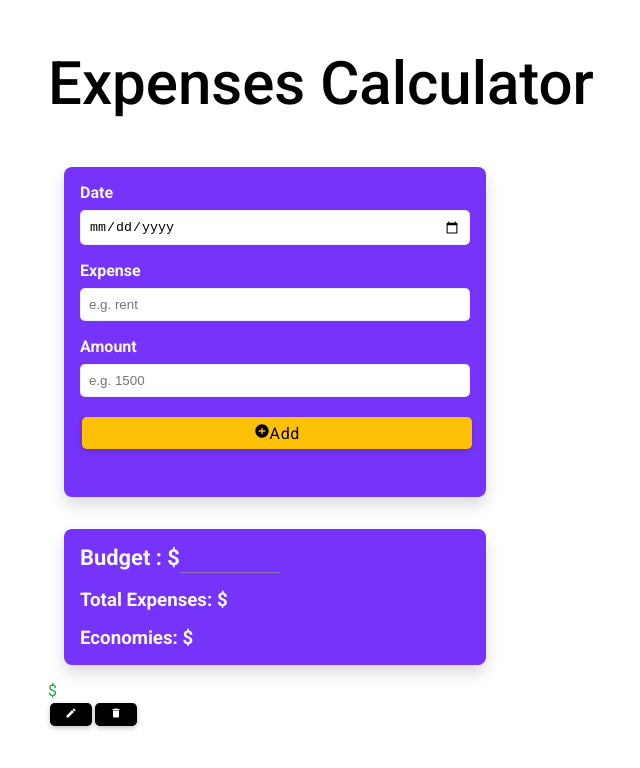
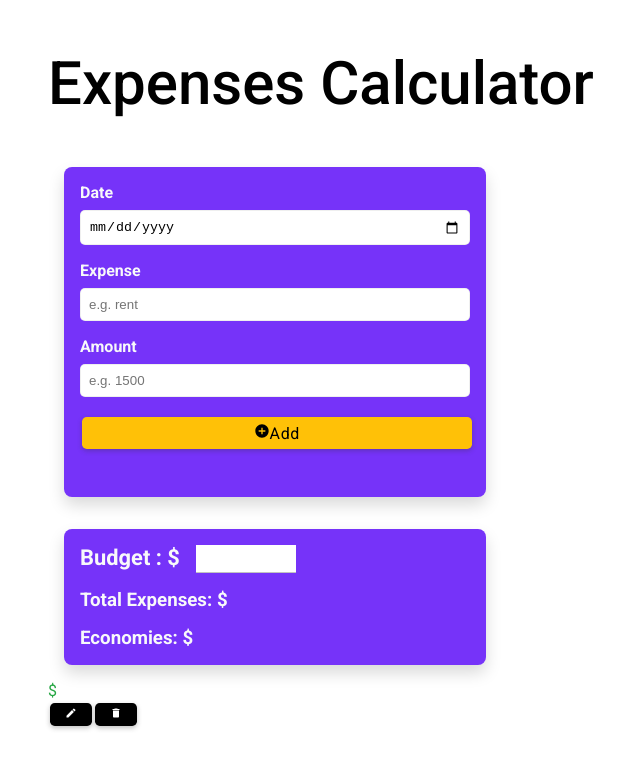
Before and after one commit to ArfinHasib/React-Projects, a React (Create React App) app: page / in a window 1280 px wide. Shown: the top 768 px of the page, without its empty margins (142-782 px from the left). Built offline with nearby package versions, Linux system fonts and the light colour scheme.

Commit message:
25 - Expense Calc (Add budget using useState useEffect and useRef)

```diff
--- a/src/projects/25-expenses-calculator/ExpensesCalcApp.jsx
+++ b/src/projects/25-expenses-calculator/ExpensesCalcApp.jsx
@@ -1,4 +1,4 @@
-import React, { useState } from 'react';
+import React, { useEffect, useRef, useState } from 'react';
 import Title from '../components/Title';
 import ExpensesForm from './components/ExpensesForm';
 import ExpensesList from './components/ExpensesList';
@@ -15,6 +15,15 @@ export default function ExpensesCalcApp() {
    const [charge, setCharge] = useState('');
    // Budget
    const [budget, setBudget] = useState('');
+
+   const changeBudget = (e) => {
+      setBudget(e.target.value);
+   };
+
+   let inputBudget = useRef(null);
+   useEffect(() => {
+      inputBudget.current.focus();
+   }, []);
 
    return (
       <main className='container'>
@@ -37,7 +46,12 @@ export default function ExpensesCalcApp() {
                   <div className='card-body'>
                      <BudgetStyle>
                         <h3>Budget : $</h3>
-                        <input type='number' />
+                        <input
+                           type='number'
+                           value={budget}
+                           onChange={changeBudget}
+                           ref={inputBudget}
+                        />
                      </BudgetStyle>
                      <h3 className='mb-1'>Total Expenses: $</h3>
                      {/* Calc Economies */}
--- a/src/projects/25-expenses-calculator/components/styles/Budget.style.js
+++ b/src/projects/25-expenses-calculator/components/styles/Budget.style.js
@@ -2,6 +2,7 @@ import styled from 'styled-components';
 
 export const BudgetStyle = styled.h3`
    display: flex;
+   gap: 1rem;
    input {
       outline: none;
       border: none;
```
